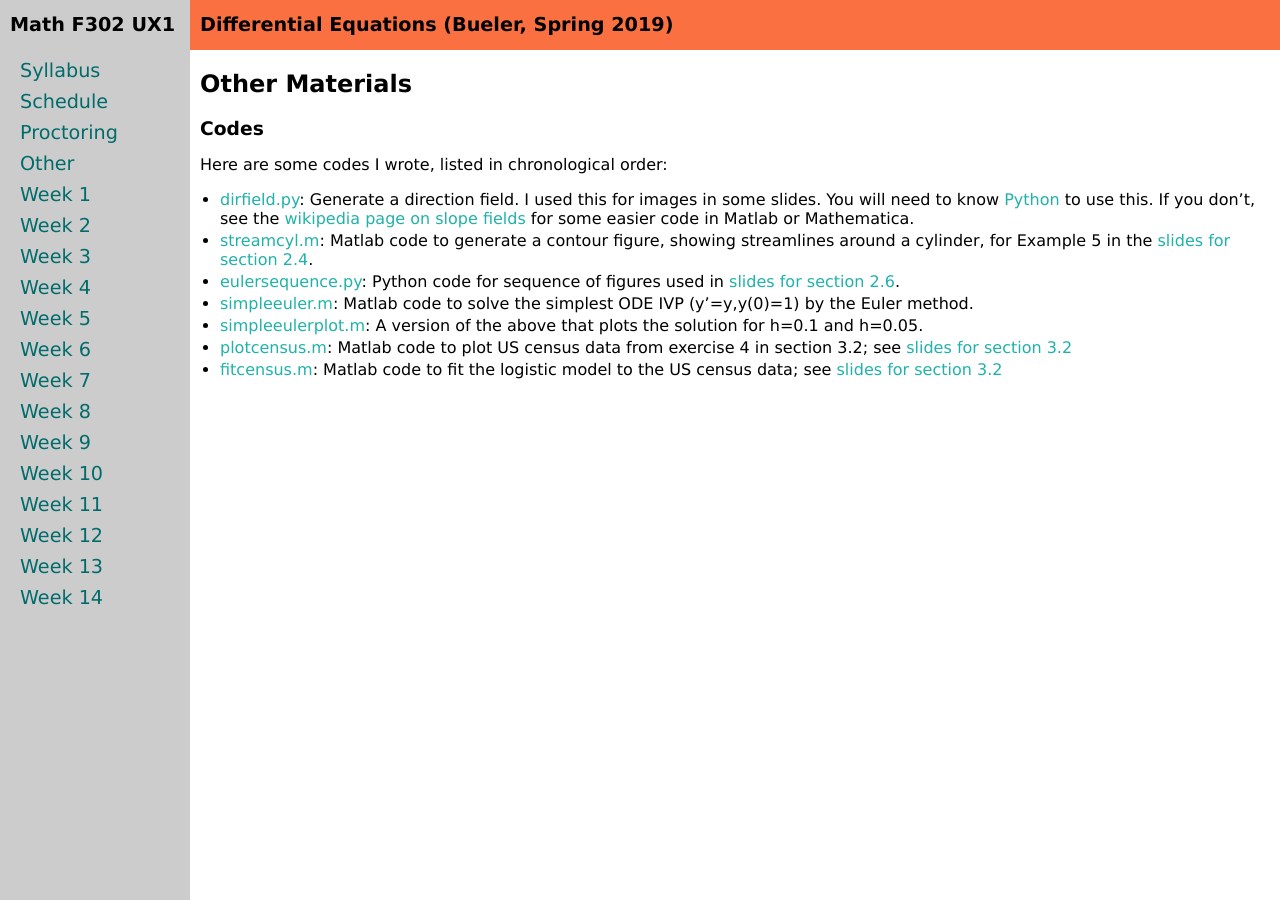
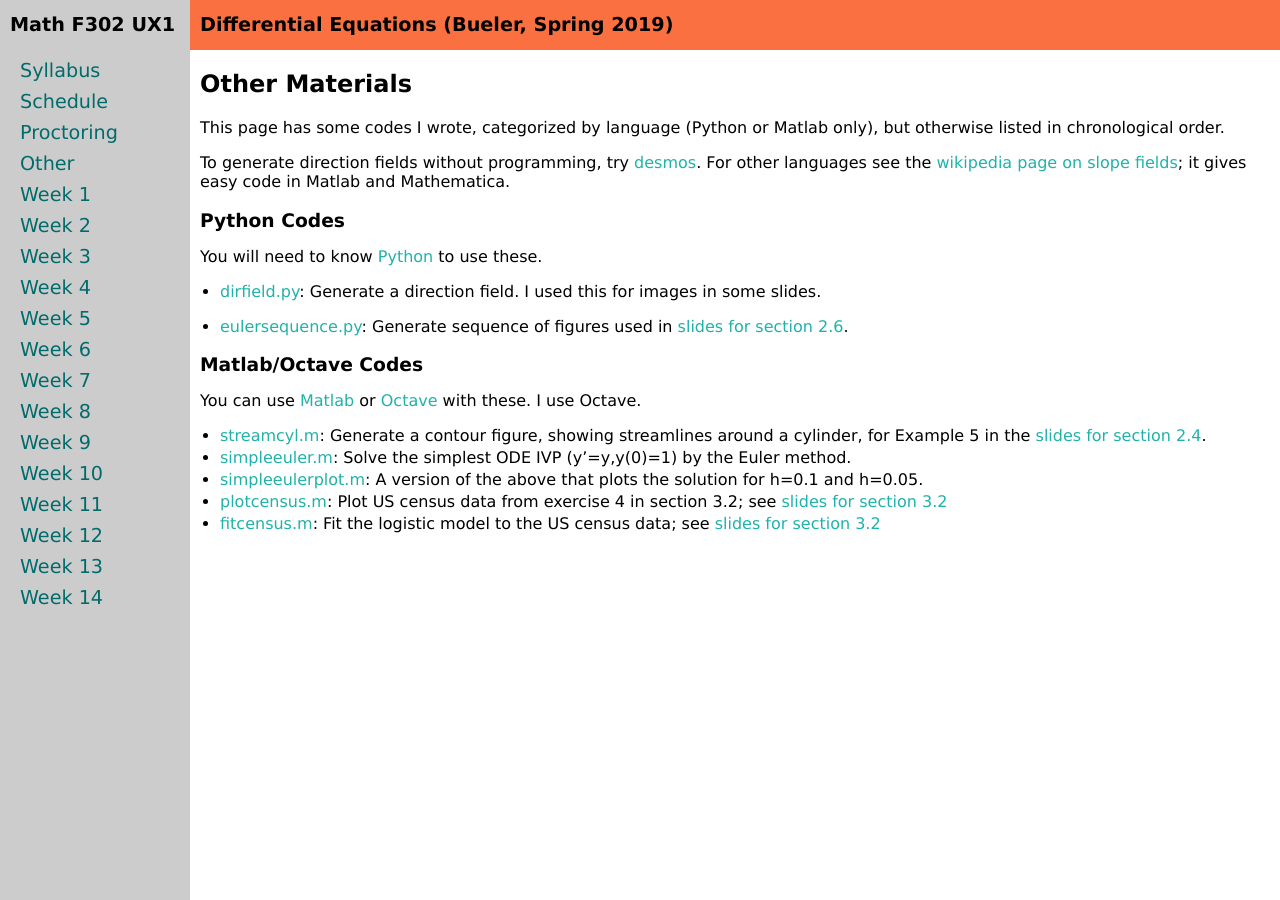
Before and after one commit to bueler/math302, a Jekyll site: the page built from other.md, in a window 1280 px wide. Built offline with Jekyll 4.4.1, drawn with Linux system fonts in a browser that asks for light colours.

Commit message:
better other

```diff
--- a/other.md
+++ b/other.md
@@ -5,14 +5,24 @@ title: Other Materials
 
 ## Other Materials
 
-### Codes
+This page has some codes I wrote, categorized by language (Python or Matlab only), but otherwise listed in chronological order.
 
-Here are some codes I wrote, listed in chronological order:
+To generate direction fields without programming, try [desmos](https://www.desmos.com/).  For other languages see the [wikipedia page on slope fields](https://en.wikipedia.org/wiki/Slope_field); it gives easy code in Matlab and Mathematica.
 
-* [dirfield.py](assets/codes/dirfield.py): Generate a direction field.  I used this for images in some slides.  You will need to know [Python](https://www.python.org/) to use this.  If you don't, see the [wikipedia page on slope fields](https://en.wikipedia.org/wiki/Slope_field) for some easier code in Matlab or Mathematica.
-* [streamcyl.m](assets/codes/streamcyl.m): Matlab code to generate a contour figure, showing streamlines around a cylinder, for Example 5 in the [slides for section 2.4](assets/slides/2-4.pdf).
-* [eulersequence.py](assets/codes/eulersequence.py): Python code for sequence of figures used in [slides for section 2.6](assets/slides/2-6.pdf).
-* [simpleeuler.m](assets/codes/simpleeuler.m): Matlab code to solve the simplest ODE IVP (y'=y,y(0)=1) by the Euler method.
+### Python Codes
+
+You will need to know [Python](https://www.python.org/) to use these.
+
+* [dirfield.py](assets/codes/dirfield.py): Generate a direction field.  I used this for images in some slides.
+
+* [eulersequence.py](assets/codes/eulersequence.py): Generate sequence of figures used in [slides for section 2.6](assets/slides/2-6.pdf).
+
+### Matlab/Octave Codes
+
+You can use [Matlab](https://www.mathworks.com/products/matlab.html) or [Octave](https://www.gnu.org/software/octave/) with these.  I use Octave.
+
+* [streamcyl.m](assets/codes/streamcyl.m): Generate a contour figure, showing streamlines around a cylinder, for Example 5 in the [slides for section 2.4](assets/slides/2-4.pdf).
+* [simpleeuler.m](assets/codes/simpleeuler.m): Solve the simplest ODE IVP (y'=y,y(0)=1) by the Euler method.
 * [simpleeulerplot.m](assets/codes/simpleeulerplot.m): A version of the above that plots the solution for h=0.1 and h=0.05.
-* [plotcensus.m](assets/codes/plotcensus.m): Matlab code to plot US census data from exercise 4 in section 3.2; see [slides for section 3.2](assets/slides/3-2.pdf)
-* [fitcensus.m](assets/codes/fitcensus.m): Matlab code to fit the logistic model to the US census data; see [slides for section 3.2](assets/slides/3-2.pdf)
+* [plotcensus.m](assets/codes/plotcensus.m): Plot US census data from exercise 4 in section 3.2; see [slides for section 3.2](assets/slides/3-2.pdf)
+* [fitcensus.m](assets/codes/fitcensus.m): Fit the logistic model to the US census data; see [slides for section 3.2](assets/slides/3-2.pdf)
```
